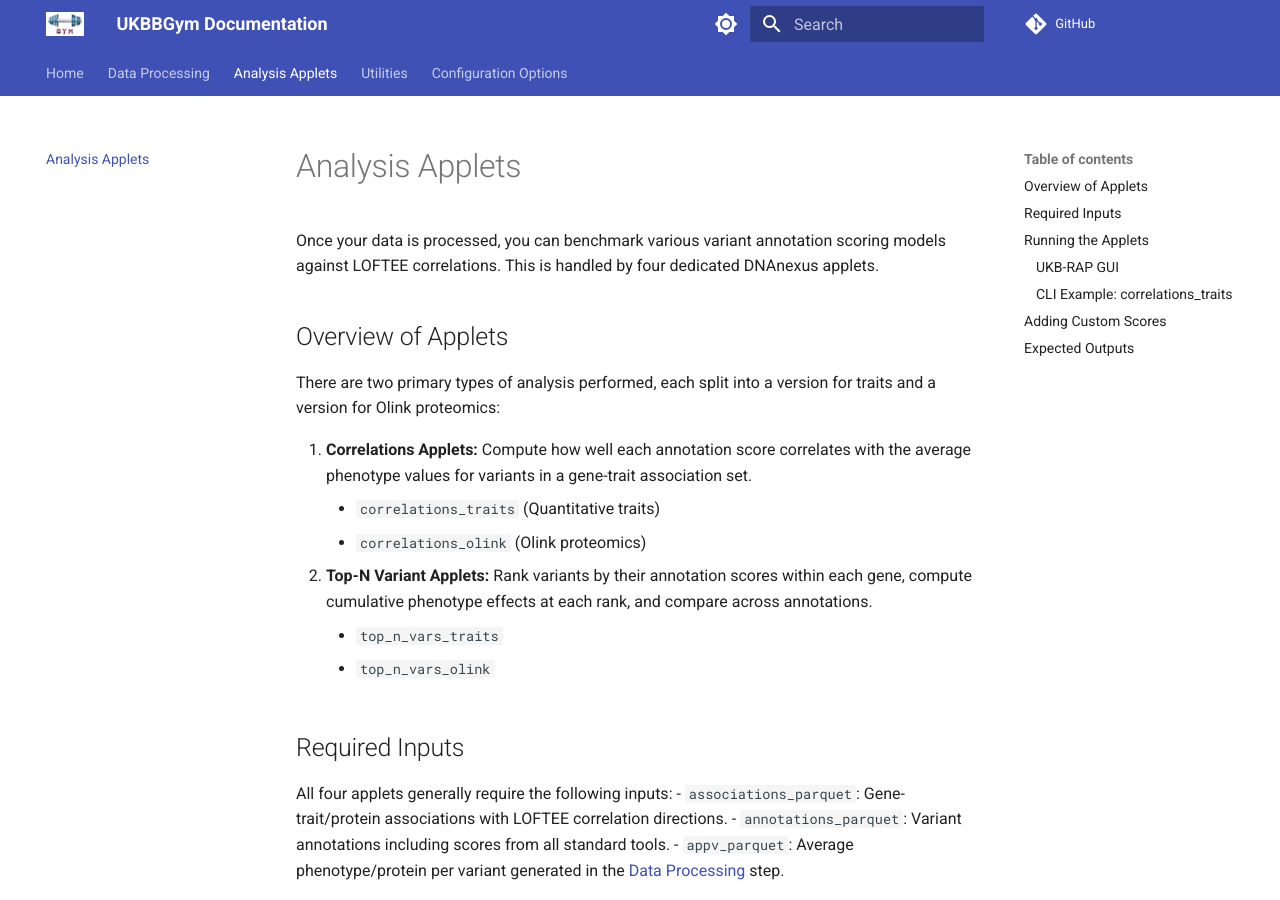
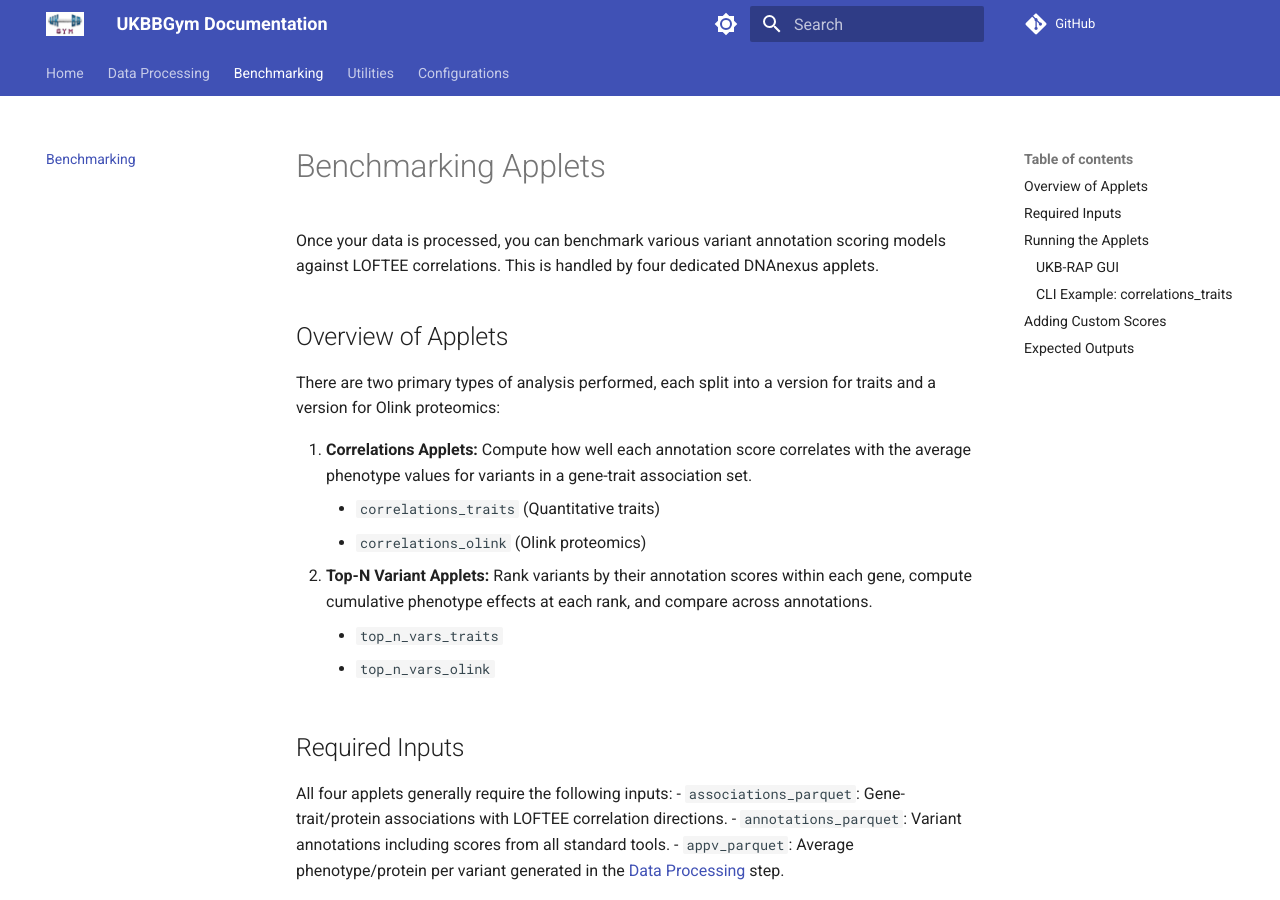
Before and after one commit to gagneurlab/ukbbgym, an MkDocs documentation site: the page built from docs/analysis.md, in a window 1280 px wide and 900 px high. Built offline with MkDocs 1.6.1 and Material for MkDocs 9.7.7, drawn with Linux system fonts in a browser that asks for light colours; comment, search, counter and statistics services are not loaded.

Commit message:
updated section names in docs

```diff
--- a/docs/analysis.md
+++ b/docs/analysis.md
@@ -1,4 +1,4 @@
-# Analysis Applets
+# Benchmarking Applets
 
 Once your data is processed, you can benchmark various variant annotation scoring models against LOFTEE correlations. This is handled by four dedicated DNAnexus applets.
 
--- a/mkdocs.yml
+++ b/mkdocs.yml
@@ -43,6 +43,6 @@ markdown_extensions:
 nav:
   - Home: index.md
   - Data Processing: data_processing.md
-  - Analysis Applets: analysis.md
+  - Benchmarking: analysis.md
   - Utilities: utils.md
-  - Configuration Options: config.md
+  - Configurations: config.md
```
